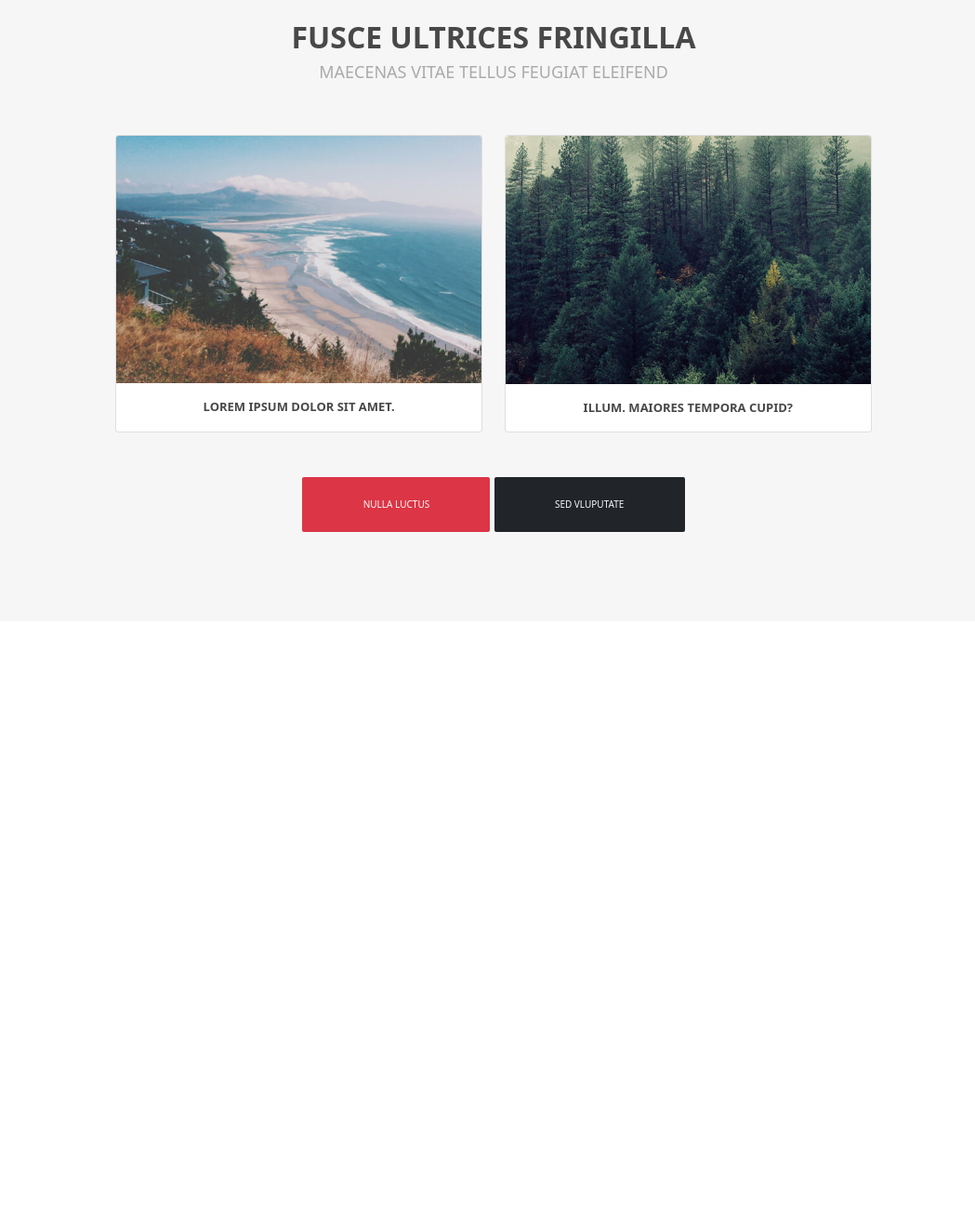
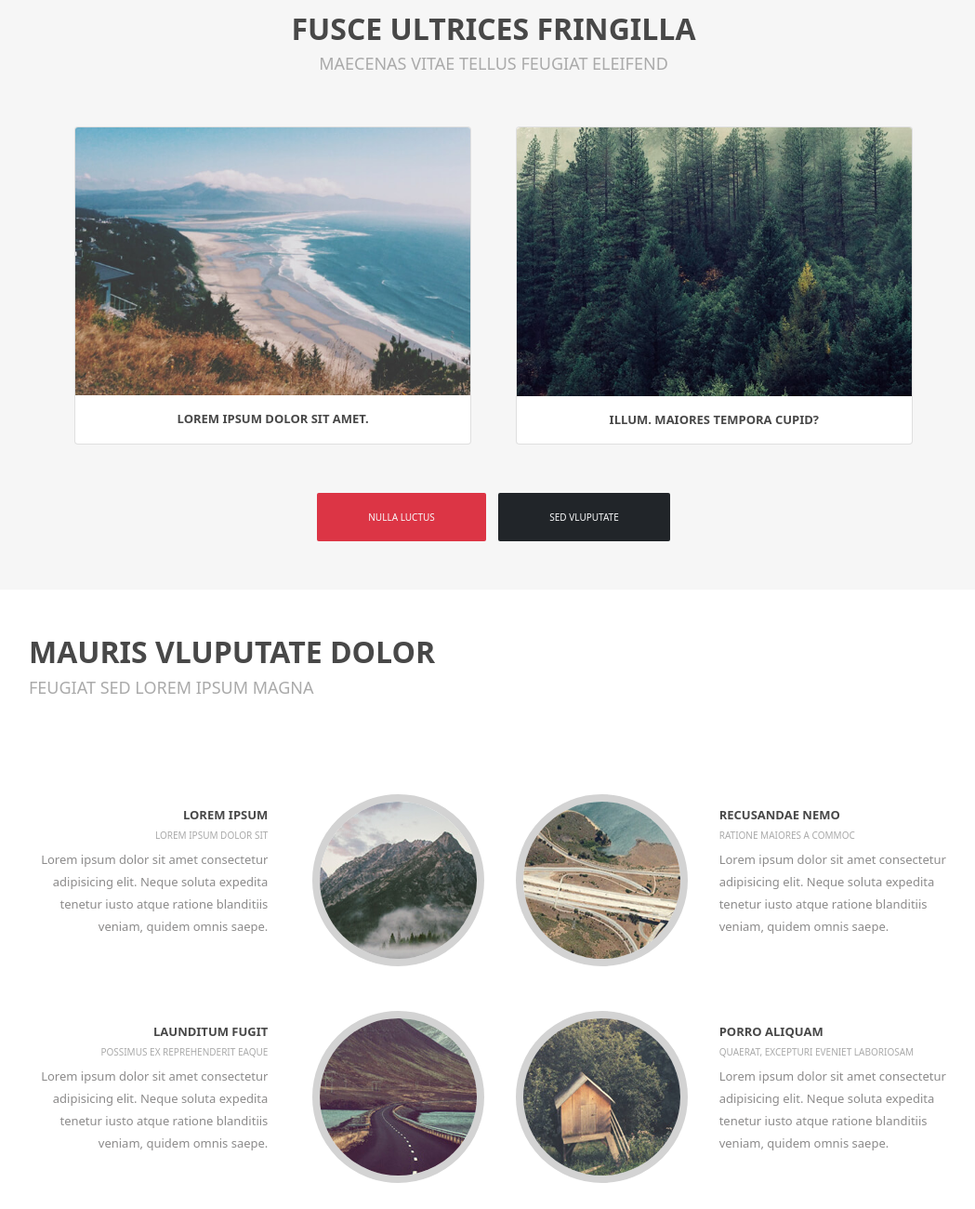
Before and after one commit to assbaimane/Site-Spatial, a website: page index.html in a window 1280 px wide. Shown: the part 1040-2340 px from the top of the page at 93% size, without its empty margins (109-1158 px from the left). Before the commit the page ends 1708 px from the top, so only its background shows below. Drawn offline with Linux system fonts and the light colour scheme.

Commit message:
Section Grid created and designed

```diff
--- a/index.html
+++ b/index.html
@@ -51,29 +51,73 @@
         </div>
     </section>
 
-    <section id="Card" class="row justify-content-center p-5">
+    <section id="Card">
         <div class="container text-center p-5">
             <h2>Fusce ultrices fringilla</h2>
             <h3>Maecenas vitae tellus feugiat eleifend</h3>
         </div>
-        <div class="container row justify-content-center m-auto gap-4">
-            <div class="card col-4 text-center">
+        <div class="container row justify-content-center m-auto gap-5">
+            <div class="card col-5 text-center">
                 <img class="card-img-top" src="./public/img/pic02.jpg" alt="Card image cap">
                 <div class="card-body">
                   <p class="card-text">Lorem Ipsum Dolor sit amet.</p>
                 </div>
               </div>
-              <div class="card col-4 text-center">
-                <img class="card-img-top w-100" src="./public/img/pic03.jpg" alt="Card image cap">
+              <div class="card col-5 text-center">
+                <img class="card-img-top" src="./public/img/pic03.jpg" alt="Card image cap">
                 <div class="card-body">
                   <p class="card-text">Illum. Maiores tempora cupid?</p>
                 </div>
               </div>
         </div>
         <div class="container p-5 text-center">
-            <button class="bg-danger text-light border-0  ">Nulla luctus</button>
-            <button class="bg-dark text-light border-0">Sed vluputate</button>
+            <button class="bg-danger text-light border-0 m-1">Nulla luctus</button>
+            <button class="bg-dark text-light border-0 m-1">Sed vluputate</button>
         </div>
+    </section>
+
+    <section id="Grid">
+        <div class="container pt-5 pb-5">
+            <h2>Mauris vluputate dolor</h2>
+            <h3>feugiat sed lorem ipsum magna</h3>
+        </div>
+        <div class="container row m-auto justify-content-center align-items-center gap-5 mt-5 mb-5">
+            <div class="right col-3">
+                <h4>Lorem ipsum</h4>
+                <h5>Lorem ipsum dolor sit</h5>
+                <p>Lorem ipsum dolor sit amet consectetur adipisicing elit. Neque soluta expedita tenetur iusto atque ratione blanditiis veniam, quidem omnis saepe.</p>
+            </div>
+            <div class="col-2">
+                <img class="avatar" src="./public/img/pic04.jpg" alt="mountain">
+            </div>
+            <div class="col-2">
+                <img class="avatar" src="./public/img/pic05.jpg" alt="road">
+            </div>
+            <div class="col-3">
+                <h4>Recusandae nemo</h4>
+                <h5>Ratione maiores a commoc</h5>
+                <p>Lorem ipsum dolor sit amet consectetur adipisicing elit. Neque soluta expedita tenetur iusto atque ratione blanditiis veniam, quidem omnis saepe.</p>
+            </div>
+        </div>
+        <div class="container row m-auto justify-content-center align-items-center gap-5 mt-5 mb-5">
+            <div class="right col-3">
+                <h4>Launditum fugit</h4>
+                <h5>possimus ex reprehenderit eaque</h5>
+                <p>Lorem ipsum dolor sit amet consectetur adipisicing elit. Neque soluta expedita tenetur iusto atque ratione blanditiis veniam, quidem omnis saepe.</p>
+            </div>
+            <div class="col-2">
+                <img class="avatar" src="./public/img/pic06.jpg" alt="road">
+            </div>
+            <div class="col-2">
+                <img class="avatar" src="./public/img/pic07.jpg" alt="forest caban">
+            </div>
+            <div class="col-3">
+                <h4>Porro aliquam</h4>
+                <h5>quaerat, excepturi eveniet laboriosam</h5>
+                <p>Lorem ipsum dolor sit amet consectetur adipisicing elit. Neque soluta expedita tenetur iusto atque ratione blanditiis veniam, quidem omnis saepe.</p>
+            </div>
+        </div>
+
     </section>
 
 
--- a/src/sass/style.sass
+++ b/src/sass/style.sass
@@ -20,6 +20,8 @@ body
         color: #8c8b8b
     .row
         --bs-gutter-x: 0
+    .container
+        width: 80%
     button
             border: none
             border-radius: 2px
@@ -45,3 +47,20 @@ header
         font-weight: bold
         text-transform: uppercase
         color: #484848
+
+#Grid
+    line-height: 150%
+    h4
+        color: #484848
+        text-transform: uppercase
+        font-size: small
+        font-weight: bold
+    h5
+        color: #aaaaaa
+        text-transform: uppercase
+        font-size: x-small
+    .right
+        text-align: right
+    .avatar
+        border-radius: 50%
+        border: 8px solid lightgrey
```
Also changed, not shown: public/css/style.css, 1 other file.
